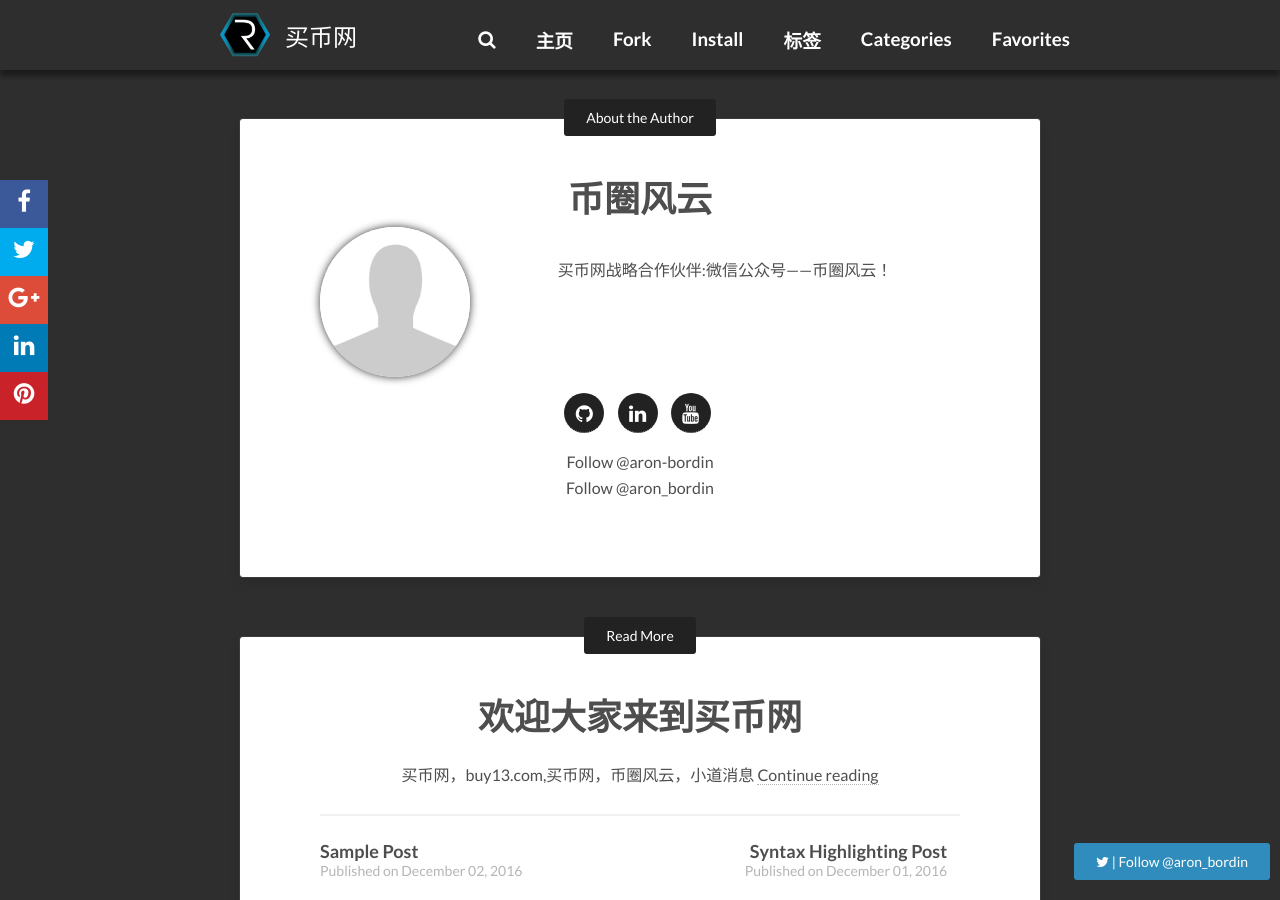
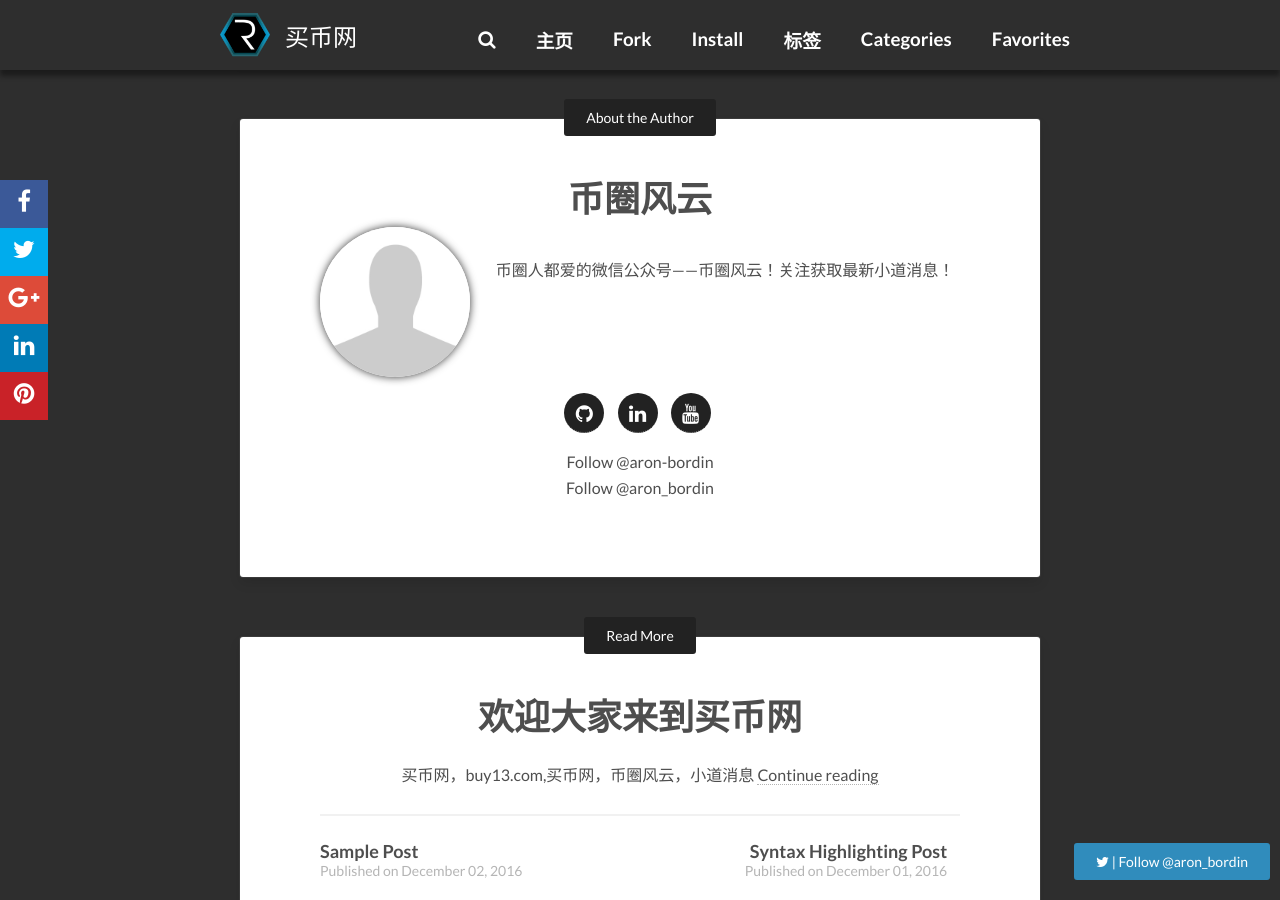
Before and after one commit to lijx127/buy13, a Jekyll site: the page built from _posts/2016-11-30-dark-post.md, in a window 1280 px wide and 900 px high, scrolled down 831 px. Built offline with Jekyll 4.4.1, drawn with Linux system fonts in a browser that asks for light colours.

Commit message:
Update _config.yml

```diff
--- a/_config.yml
+++ b/_config.yml
@@ -42,7 +42,7 @@
   name:           币圈风云
   site:           https://mp.weixin.qq.com/s?__biz=MzIzOTI2MDMzMg==&mid=2650501745&idx=1&sn=59484bd6e57f60c68e2aa3fb0b36f055&chksm=f12315b2c6549ca44ecd178eaa8516aa07d5128313fd10a3cc31f53c3bfdb48a913ff9c5ff12&mpshare=1&scene=1&srcid=1101WPsyDprmkRkOmLwjoQNr&pass_ticket=7DniiKk9eOgNT3GrqWNvGPUo9p7XnDfA%2FMMH9T3tY5yV2lRoqjcyLBPvyGkNWCZz#rd
   avatar:         images/avatar.jpg
-  bio:            "买币网战略合作伙伴:微信公众号——币圈风云！"
+  bio:            "币圈人都爱的微信公众号——币圈风云！关注获取最新小道消息！"
   email:          utouu6@126.com
   # Twitter nick for use in Twitter cards and follow button.
   twitter: aron_bordin # if no twitter in this config, the twitter follow button will be removed
```
